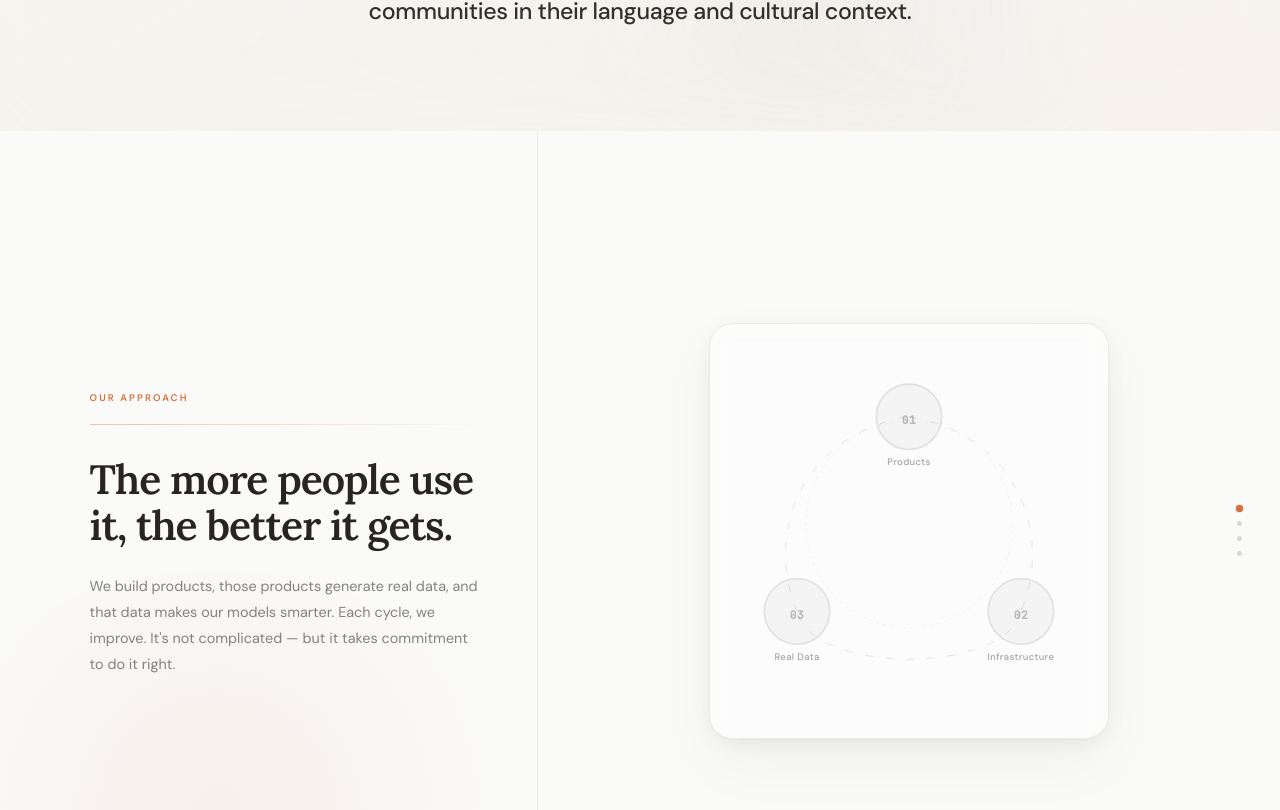
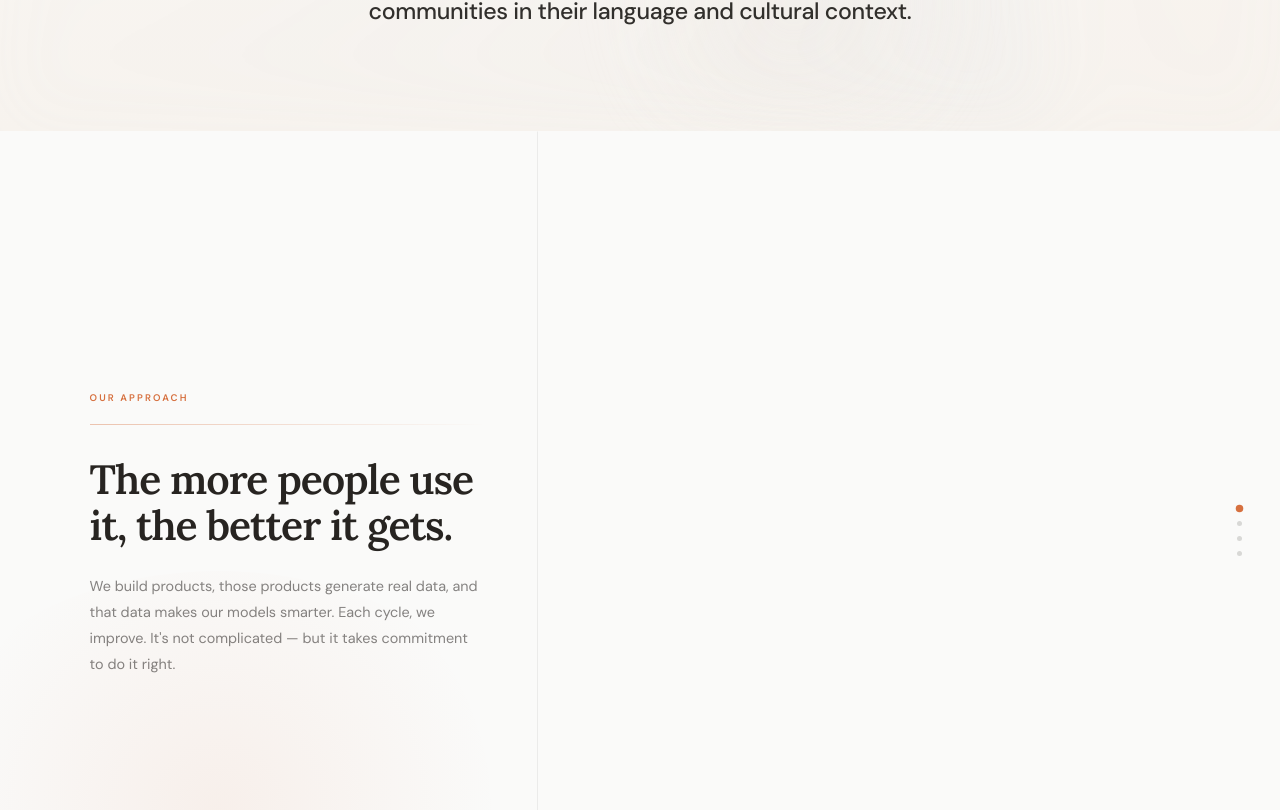
Before and after one commit to Namuai-org/Namu_Website, a Next.js app in the folder namu-website/: page / in a window 1280 px wide. Shown: the part 2710-3520 px from the top of the page. Built offline with nearby package versions, Linux system fonts and the light colour scheme.

Commit message:
remove the diagram a the approach section

```diff
--- a/namu-website/components/landing/SolutionsSection.tsx
+++ b/namu-website/components/landing/SolutionsSection.tsx
@@ -13,51 +13,6 @@ const STEP_IMAGES = {
   "2": { src: "/step2.webp", alt: "Infrastructure and model hosting"               },
   "3": { src: "/step3.webp", alt: "Real interactions improving the system"         },
 } as const;
-
-/* ─── Intro cycle diagram ─── */
-function CycleDiagram() {
-  return (
-    <svg viewBox="0 0 360 360" className={styles.cycleSvg} aria-hidden="true">
-      <defs>
-        <radialGradient id="ng" cx="40%" cy="35%" r="60%">
-          <stop offset="0%"   stopColor="#dd8053" />
-          <stop offset="100%" stopColor="#b85a28" />
-        </radialGradient>
-      </defs>
-
-      <circle cx="180" cy="177" r="120"
-        fill="none" stroke="rgba(15,12,9,0.05)" strokeWidth="1" strokeDasharray="3 5" />
-
-      {[
-        "M 180 52 C 305 72 348 188 310 278",
-        "M 310 278 C 292 352 68 352 50 278",
-        "M 50 278 C 12 188 55 72 180 52",
-      ].map((d, i) => (
-        <path key={i} d={d} fill="none"
-          stroke="rgba(15,12,9,0.12)" strokeWidth="1"
-          strokeDasharray="0.03 0.05" pathLength="1" />
-      ))}
-
-      {([
-        [180, 52,  "01", "Products"],
-        [310, 278, "02", "Infrastructure"],
-        [50,  278, "03", "Real Data"],
-      ] as [number, number, string, string][]).map(([cx, cy, num, label], i) => (
-        <g key={i}>
-          <circle cx={cx} cy={cy} r="38"
-            fill="rgba(15,12,9,0.03)" stroke="rgba(15,12,9,0.10)" strokeWidth="2" />
-          <text x={cx} y={cy + 5} textAnchor="middle" dominantBaseline="middle"
-            className={styles.nodeNum} style={{ fill: "rgba(15,12,9,0.25)" }}>
-            {num}
-          </text>
-          <text x={cx} y={cy + 56} textAnchor="middle" className={styles.nodeLabel}>
-            {label}
-          </text>
-        </g>
-      ))}
-    </svg>
-  );
-}
 
 /* ─── Step image card ─── */
 function StepImage({ step }: { step: "1" | "2" | "3" }) {
@@ -191,15 +146,11 @@ export function SolutionsSection() {
                   {panel.text}
                 </div>
 
-                <div className={styles.diagramCol}>
-                  {panel.stepId === null ? (
-                    <div className={styles.diagramCard}>
-                      <CycleDiagram />
-                    </div>
-                  ) : (
+                {panel.stepId !== null && (
+                  <div className={styles.diagramCol}>
                     <StepImage step={panel.stepId} />
-                  )}
-                </div>
+                  </div>
+                )}
               </div>
             ))}
           </div>
```
